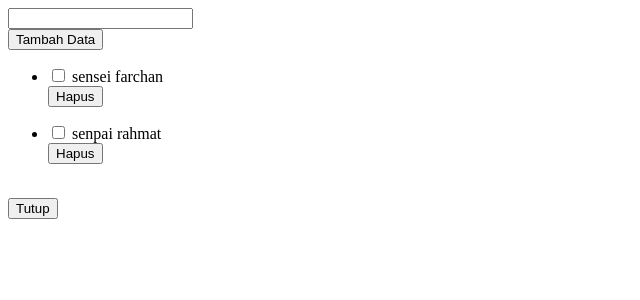
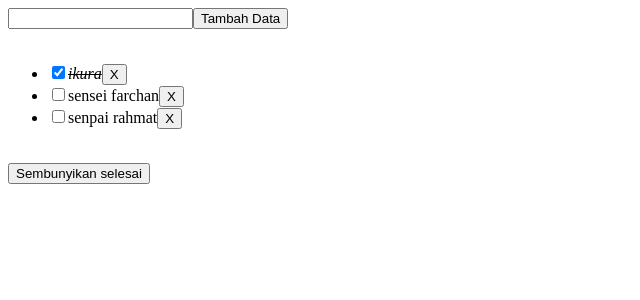
Before and after one commit to ikuratugas/vuehabitfun, a Vue app: page / in a window 1280 px wide. Shown: the top 300 px of the page, without its empty margins (0-640 px from the left). Built offline with nearby package versions, Linux system fonts and the light colour scheme.

Commit message:
render crud lengkap simple berhasil dibuat

```diff
--- a/src/App.vue
+++ b/src/App.vue
@@ -1,10 +1,10 @@
 <script setup>
-import { ref } from 'vue';
+import { computed, ref } from 'vue';
 
   let idnya = 0
   const tampungText = ref("")
   const tampilkanMasukkanNama = ref(false)
-  const tampilkanBelumCentang= ref(true)
+  const tampilkanBelumCentang= ref(false)
 
   const listNama = ref([
     {id: idnya++, nama: "ikura", checked: true},
@@ -12,11 +12,12 @@ import { ref } from 'vue';
     {id: idnya++, nama: "senpai rahmat", checked: false},
   ])
 
-  function listNamaBelumCentang(){
+
+  const listNamaBelumCentang = computed(() => {
     return tampilkanBelumCentang.value ?
-      listNama.value.filter((t) => t.checked === false):
+      listNama.value.filter((t) => !t.checked):
       listNama.value
-  }
+  })
 
   function tambahListNama(){
     if (tampungText.value === ""){
@@ -27,6 +28,7 @@ import { ref } from 'vue';
 
     listNama.value.push({id: idnya++, nama: tampungText.value, checked: false})
     tampilkanMasukkanNama.value = false
+    tampungText.value = ""
   }
 
   function hapusListNama(id){
@@ -40,20 +42,22 @@ import { ref } from 'vue';
 </script>
 <template>
   <main>
-    <input type="text" v-model="tampungText">
-    <p v-if="tampilkanMasukkanNama">Gagal menambahkan! Jangan kosongkan field-nya</p>
+    <form @submit.prevent="tambahListNama">
+      <input type="text" v-model="tampungText">
+      <p v-if="tampilkanMasukkanNama">Gagal menambahkan! Jangan kosongkan field-nya</p>
+      <button @click="tambahListNama" type="button">Tambah Data</button>
+    </form>
     <br>
-    <button @click="tambahListNama" type="button">Tambah Data</button>
 
-    <ul v-for="i in (listNamaBelumCentang())" :key="listNama.id">
-      <li :class=" { tercentang: i.checked }">
-        <input type="checkbox" v-model="i.checked">
-        {{ i.nama }}
-      </li>
-      <button @click="hapusListNama(i)">Hapus</button>
-    </ul>
+    <ul>
+      <li v-for="todo in (listNamaBelumCentang)" :key="todo.id">
+      <input type="checkbox" v-model="todo.checked">
+      <span :class="{ tercentang: todo.checked}">{{ todo.nama}}</span>
+      <button @click="hapusListNama(todo)">X</button>
+    </li>
+  </ul>
     <br>
-    <button @click="tampilkanBelumCentang = !tampilkanBelumCentang">{{ tampilkanBelumCentang ?  "Tutup" : "Tampilkan Semua"}}</button>
+    <button @click="tampilkanBelumCentang = !tampilkanBelumCentang">{{ tampilkanBelumCentang ?  "Semua" : "Sembunyikan selesai"}}</button>
   </main>
 </template>
 
```
